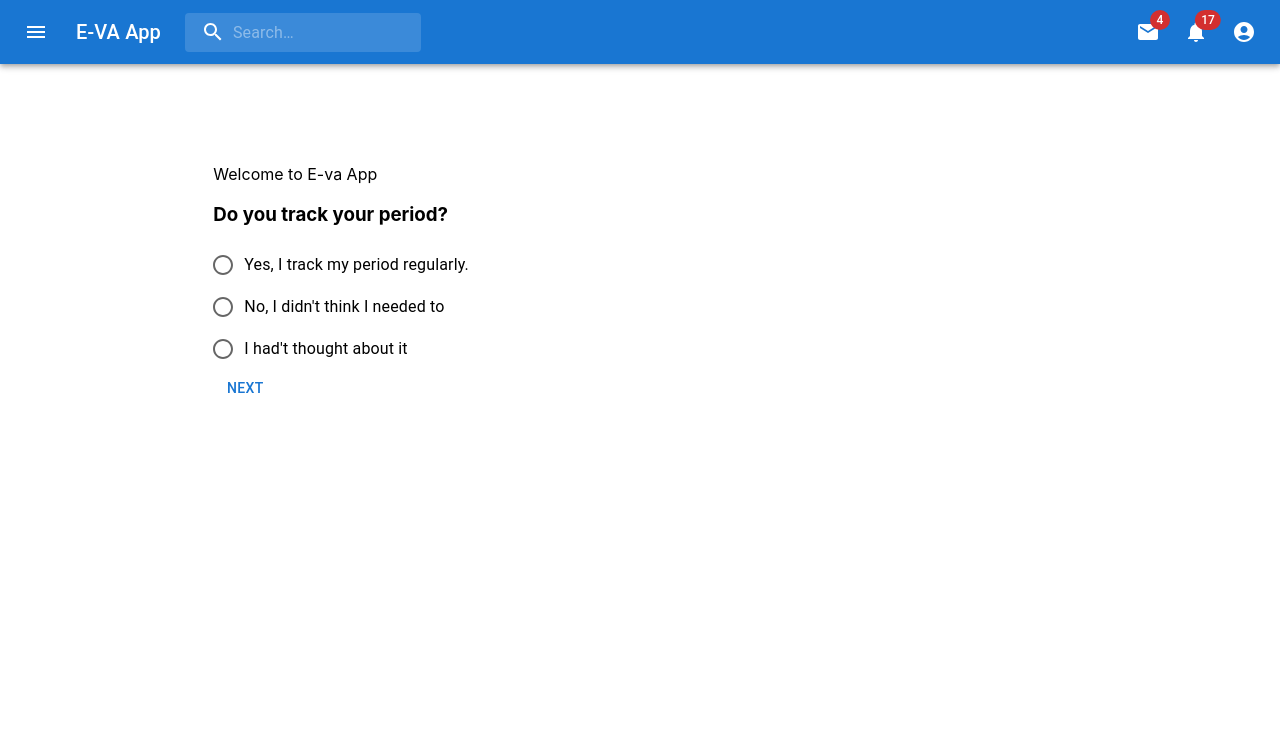
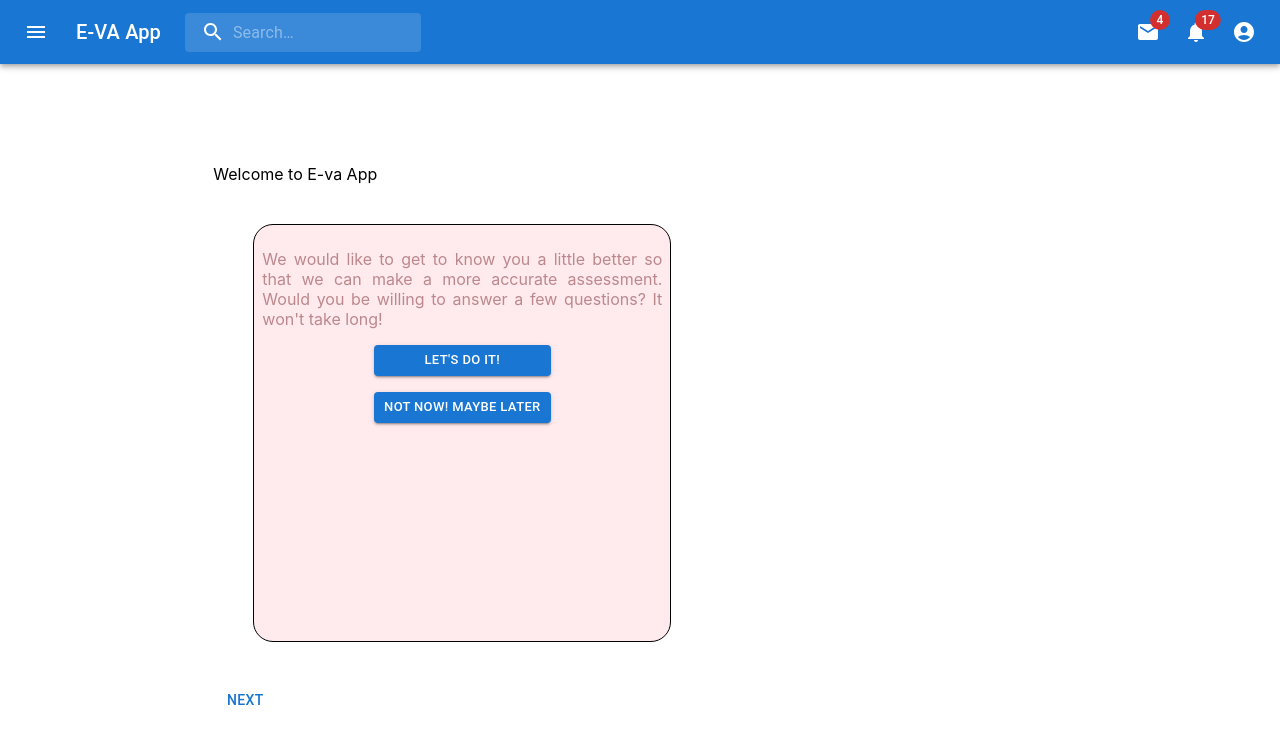
Before and after one commit to TechLabs-Berlin/st22-e-va, a React (Create React App) app in the folder EvaApp/: page /survey in a window 1280 px wide. Shown: the top 744 px of the page. Built offline with nearby package versions, Linux system fonts and the light colour scheme.

Commit message:
worked on a sample layout of the form, needs additional work

```diff
--- a/EvaApp/src/Component/NewForm.js
+++ b/EvaApp/src/Component/NewForm.js
@@ -1,16 +1,15 @@
 import { FormControl } from "@mui/material";
 import AppFrame from "../HigherOrderComponent/AppFrame";
-import { Dialog, Box } from "@mui/material";
+import { Box, ButtonGroup, makeStyles, Stack } from "@mui/material";
 import Button from "@mui/material/Button";
-import Typography from "@mui/material/Typography";
-import RadioButton from "./RadioButton";
-import Select from "./Select";
-import Slider from "./Slider";
-import Checkbox from "./Checkbox";
-import RadioTwo from "./RadioTwo";
-import Combobox from "./Combobox";
-import RadioThree from "./RadioThree";
-import RadioFour from "./RadioFour";
+import RadioButton from "./SurveyComponents/RadioButton";
+import Select from "./SurveyComponents/Select";
+import Slider from "./SurveyComponents/Slider";
+import Checkbox from "./SurveyComponents/Checkbox";
+import RadioTwo from "./SurveyComponents/RadioTwo";
+import Combobox from "./SurveyComponents/Combobox";
+import RadioThree from "./SurveyComponents/RadioThree";
+import RadioFour from "./SurveyComponents/RadioFour";
 import { useState } from "react";
 
 const NewForm = () => {
@@ -20,13 +19,64 @@ const NewForm = () => {
     <div>
       {activePage === 1 && (
         <>
+          <Box
+            display={"flex"}
+            flexDirection={"column"}
+            margin={5}
+            border={1}
+            borderColor={"black"}
+            borderRadius={5}
+            padding={1}
+            width={400}
+            height={400}
+            color={"#bc888c"}
+            backgroundColor={"#ffeaee"}
+            textAlign={("center", "justify")}
+            alignItems={"center"}
+          >
+            <p>
+              We would like to get to know you a little better so that we can
+              make a more accurate assessment. Would you be willing to answer a
+              few questions? It won't take long!
+            </p>
+            <Stack spacing={2} direction="column">
+              <Button
+                variant="contained"
+                size="small"
+                flexDirection="column"
+                padding="10"
+                margin="5"
+                height="10"
+                width="250"
+                backgroundColor="black"
+                bgcolor="white"
+              >
+                Let's do it!
+              </Button>
+              <Button
+                variant="contained"
+                size="small"
+                flexDirection="column"
+                padding="10"
+                margin="5"
+                height="10"
+                width="250"
+              >
+                Not now! Maybe later
+              </Button>
+            </Stack>
+          </Box>
+        </>
+      )}
+      {activePage === 2 && (
+        <>
           <Box>
             <h3>Do you track your period?</h3>
             <RadioButton />
           </Box>
         </>
       )}
-      {activePage === 2 && (
+      {activePage === 3 && (
         <>
           <Box>
             {" "}
@@ -35,7 +85,7 @@ const NewForm = () => {
           </Box>
         </>
       )}
-      {activePage === 3 && (
+      {activePage === 4 && (
         <>
           <Box>
             {" "}
@@ -44,7 +94,7 @@ const NewForm = () => {
           </Box>
         </>
       )}
-      {activePage === 4 && (
+      {activePage === 5 && (
         <>
           <Box>
             {" "}
@@ -53,7 +103,7 @@ const NewForm = () => {
           </Box>
         </>
       )}
-      {activePage === 5 && (
+      {activePage === 6 && (
         <>
           <Box>
             {" "}
@@ -62,7 +112,7 @@ const NewForm = () => {
           </Box>
         </>
       )}
-      {activePage === 6 && (
+      {activePage === 7 && (
         <>
           <Box>
             {" "}
@@ -71,7 +121,7 @@ const NewForm = () => {
           </Box>
         </>
       )}
-      {activePage === 7 && (
+      {activePage === 8 && (
         <>
           <Box>
             {" "}
@@ -80,7 +130,7 @@ const NewForm = () => {
           </Box>
         </>
       )}
-      {activePage === 8 && (
+      {activePage === 9 && (
         <>
           <Box>
             <h3>
--- a/EvaApp/src/Component/Checkbox.js
+++ b/EvaApp/src/Component/SurveyComponents/Checkbox.js
@@ -3,8 +3,9 @@ import Box from "@mui/material/Box";
 import Checkbox from "@mui/material/Checkbox";
 import FormControlLabel from "@mui/material/FormControlLabel";
 
+//to check with Soma, if we can leave .useState empty?
 export default function IndeterminateCheckbox() {
-  const [checked, setChecked] = React.useState([true]);
+  const [checked, setChecked] = React.useState([]);
 
   const handleChangePads = (event) => {
     setChecked([event.target.checked, checked[1], checked[2], checked[3]]);
@@ -22,7 +23,6 @@ export default function IndeterminateCheckbox() {
     setChecked([checked[0], checked[1], checked[2], event.target.checked]);
   };
 
-  //need help for FormControlLabel//
   return (
     <div>
       <Box sx={{ display: "flex", flexDirection: "column", ml: 3 }}>
--- a/EvaApp/src/Component/Slider.js
+++ b/EvaApp/src/Component/SurveyComponents/Slider.js
@@ -5,16 +5,16 @@ import Slider from "@mui/material/Slider";
 const marks = [
   {
     value: 0,
-    label: "Light"
+    label: "Light",
   },
   {
     value: 50,
-    label: "Medium"
+    label: "Medium",
   },
   {
     value: 100,
-    label: "Heavy"
-  }
+    label: "Heavy",
+  },
 ];
 
 function valuetext(value) {
```
Also changed, not shown: EvaApp/src/Component/SurveyComponents/Combobox.js (renamed from EvaApp/src/Component/Combobox.js), EvaApp/src/Component/SurveyComponents/RadioButton.js (renamed from EvaApp/src/Component/RadioButton.js), EvaApp/src/Component/SurveyComponents/RadioFour.js (renamed from EvaApp/src/Component/RadioFour.js), EvaApp/src/Component/SurveyComponents/RadioThree.js (renamed from EvaApp/src/Component/RadioThree.js), EvaApp/src/Component/SurveyComponents/RadioTwo.js (renamed from EvaApp/src/Component/RadioTwo.js), EvaApp/src/Component/SurveyComponents/Select.js (renamed from EvaApp/src/Component/Select.js).
